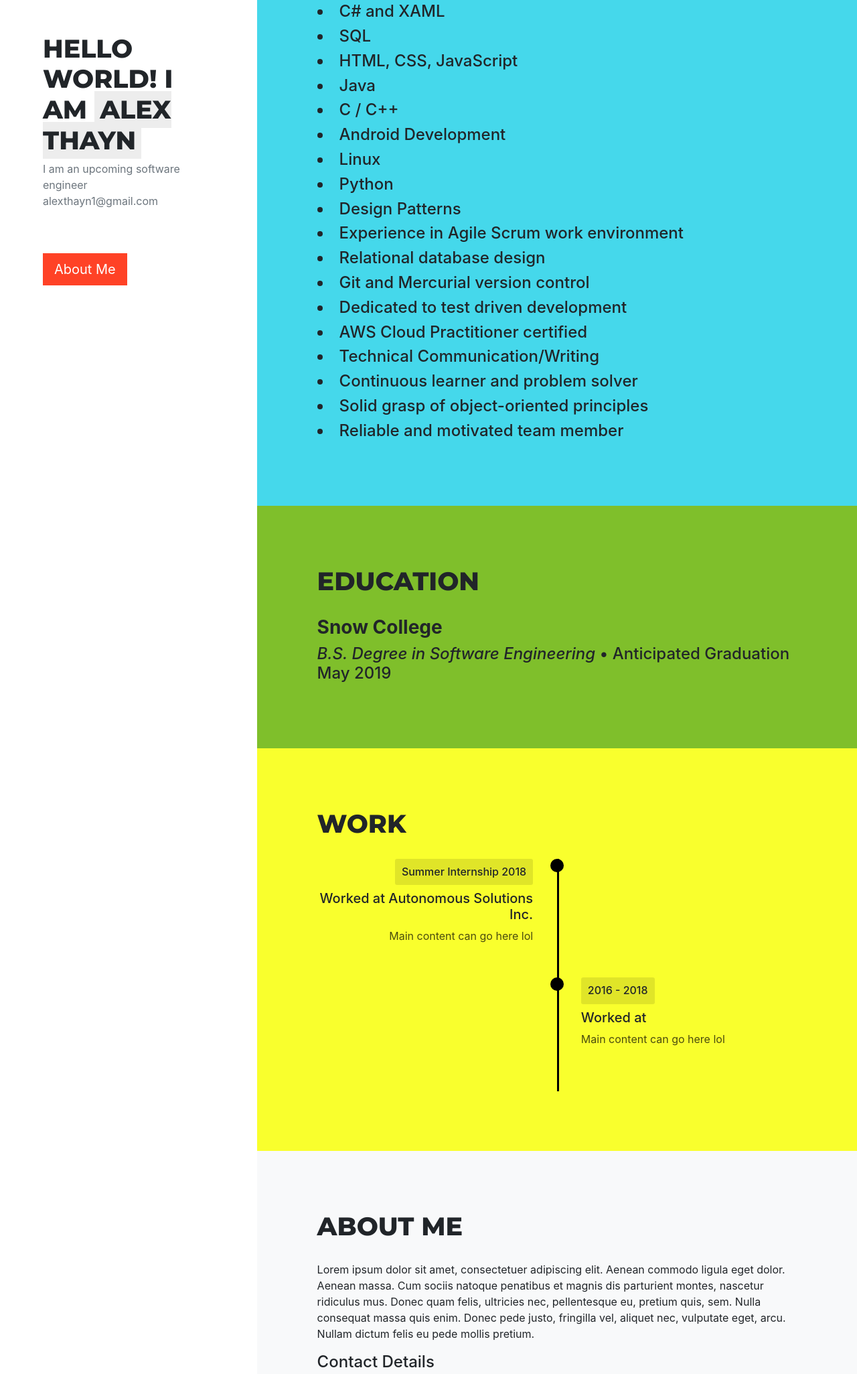
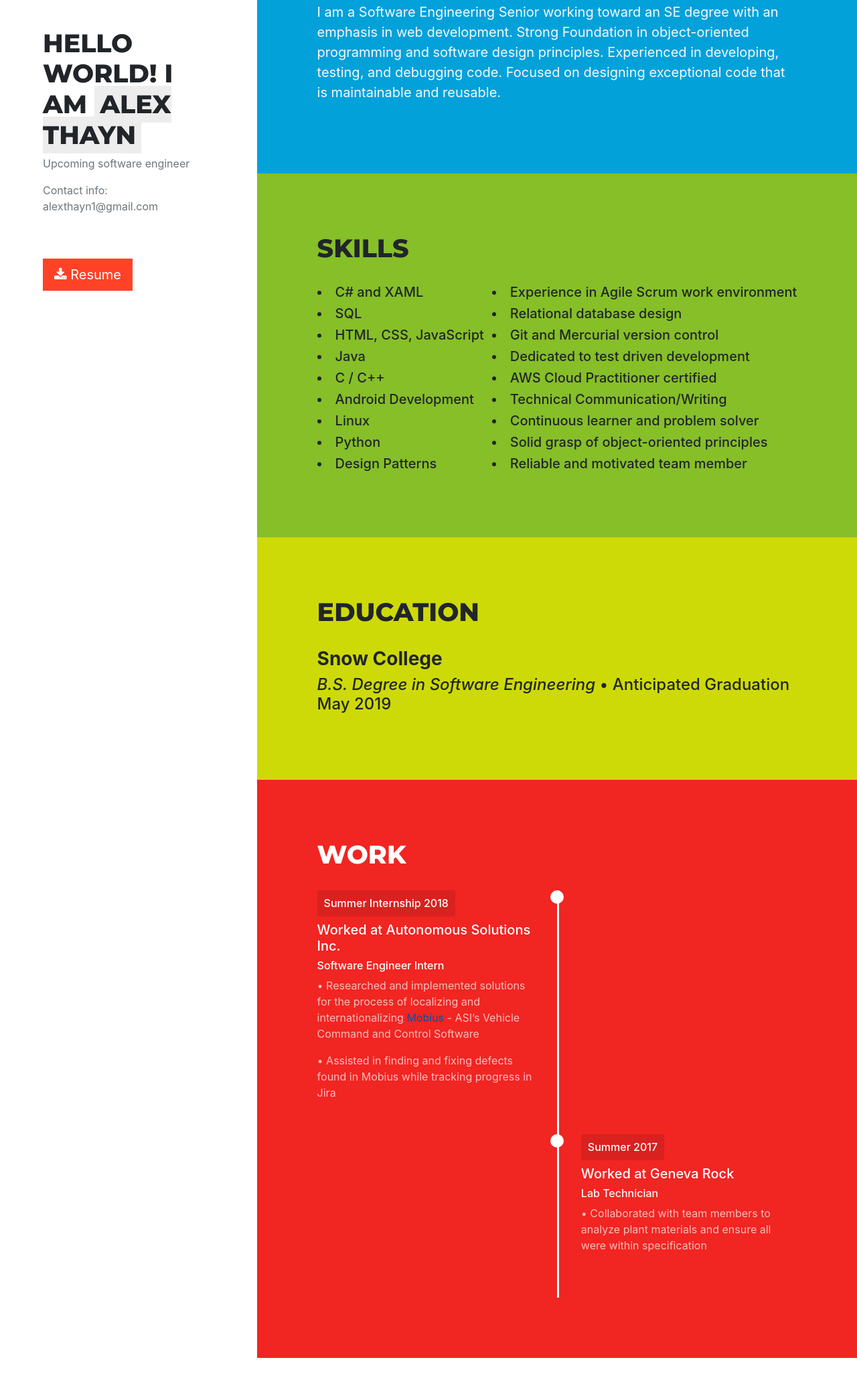
Before and after one commit to alexthayn/alexthayn.github.io, a plain HTML site: page index.html in a window 1280 px wide. Shown: the part 162-2213 px from the top of the page at 67% size. After the commit the page ends 2189 px from the top, so only its background shows below. Drawn offline with nearby package versions, Linux system fonts and the light colour scheme; some icons are missing.

Commit message:
Updated about me section, changed some styling

```diff
--- a/index.html
+++ b/index.html
@@ -19,8 +19,8 @@
 		<div class="sidebar d-flex align-items-center" style="">
 			<div class="main-info">
 				<h1 class="heading">Hello World! I AM <span class="highlight">Alex Thayn</span></h1>
-				<p class="text-muted">I am an upcoming software engineer <br>
-                    alexthayn1@gmail.com</p>
+                <p class="text-muted">Upcoming software engineer</p>
+                <p class="text-muted">Contact info: <br>alexthayn1@gmail.com</p>
 				<div class="social my-2">
 					<a target="_blank" href="https://www.linkedin.com/in/alex-thayn/">
 						<span class="socicon-linkedin"></span>
@@ -30,13 +30,17 @@
 					</a>
 				</div>
 
-				<a href="#about me" class="btn btn-primary btn-lg">About Me</a>
-
+				<!--<a href="#about me" class="btn btn-primary btn-lg">About Me</a>-->
+                <a href="./documents/AlexThayn.pdf" download class="btn btn-primary btn-lg"><i class="fa fa-download"></i> Resume</a>
 			</div>
 		</div>
 
 		<div class="main-content">
-			<section class="blue">
+            <section id="about me" class="blue text-light">
+				<h2 class="heading">About Me</h2>
+                <p class="fontsize-main">I am a Software Engineering Senior working toward an SE degree with an emphasis in web development. Strong Foundation in object-oriented programming and software design principles. Experienced in developing, testing, and debugging code. Focused on designing exceptional code that is maintainable and reusable. </p>
+			</section>
+			<section class="green">
 				<h2 class="heading">Skills</h2>
                 <div class="skills-content">
                     <div>
@@ -64,13 +68,13 @@
                 </div>
 			</section>
 
-            <section class="green">
+            <section class="yellow">
                 <h2 class="heading">Education</h2>
                 <h3><b>Snow College</b></h3>
                 <h4><em>B.S. Degree in Software Engineering</em> &bull; Anticipated Graduation May 2019</h4>
             </section>
 
-			<section class="yellow">
+			<section class="red text-white">
 				<h2 class="heading">Work</h2>
 
 				<div id="timeline">
@@ -79,30 +83,22 @@
 						<div class="timeline-content">
 							<h6 class="date">Summer Internship 2018</h6>
 							<h5>Worked at Autonomous Solutions Inc.</h5>
-							<p class="">Main content can go here lol</p>
+                            <h6>Software Engineer Intern</h6>
+                            <p>&bull; Researched and implemented solutions for the process of localizing and internationalizing <a  href="https://www.asirobots.com/platforms/">Mobius </a>- ASI’s Vehicle Command and Control Software </p>
+                            <p>&bull; Assisted in finding and fixing defects found in Mobius while tracking progress in Jira</p>
 						</div>
 					</div>
 
 					<div class="timeline-item clearfix">
 						<div class="timeline-icon"></div>
 						<div class="timeline-content right">
-							<h6 class="date">2016 - 2018</h6>
-							<h5>Worked at </h5>
-							<p class="">Main content can go here lol</p>
+							<h6 class="date">Summer 2017</h6>
+							<h5>Worked at Geneva Rock</h5>
+                            <h6 class="text-light">Lab Technician</h6>
+							<p class="">&bull; Collaborated with team members to analyze plant materials and ensure all were within specification</p>
 						</div>
 					</div>
 				</div>
-			</section>
-
-			<section id="about me" class="bg-light">
-				<h2 class="heading">About Me</h2>
-                <p>Lorem ipsum dolor sit amet, consectetuer adipiscing elit. Aenean commodo ligula eget dolor. Aenean massa. Cum sociis natoque penatibus et magnis dis parturient montes, nascetur ridiculus mus. Donec quam felis, ultricies nec, pellentesque eu, pretium quis, sem. Nulla consequat massa quis enim. Donec pede justo, fringilla vel, aliquet nec, vulputate eget, arcu. Nullam dictum felis eu pede mollis pretium.</p>
-                <h4>Contact Details</h4>
-                <p>Alex Thayn <br>
-                    alexthayn1@gmail.com <br>
-                    Highland, UT 84003 US</p>
-
-                <a href="./documents/AlexThayn.pdf" download class="btn btn-primary btn-lg"><i class="fa fa-download"></i> Resume</a>
 			</section>
 		</div>
 
--- a/styles/styles.css
+++ b/styles/styles.css
@@ -1,5 +1,10 @@
 a:hover {
   text-decoration: none;
+}
+
+
+a{
+    color: #0A4FA5;
 }
 
 .sidebar {
@@ -23,6 +28,7 @@ a:hover {
   float: none;
   clear: none;
 }
+
 
 .heading {
   font-family: 'Montserrat', sans-serif !important;
@@ -58,6 +64,9 @@ a:hover {
   border-color: #E53B22;
 }
 
+.fontsize-main{
+    font-size: 20px;
+}
 .social:hover a {
   color: rgba(0, 0, 0, 0.4);
 }
@@ -82,27 +91,35 @@ section .heading {
 }
 
 section.yellow {
-  background-color: #f9ff2d;
+  background-color: #CEDA07;
 }
 
-section.voilet {
+section.darkyellow{
+    background-color: #EFD858;
+}
+
+section.violet {
   background-color: #4768FD;
 }
 
+section.darkblue{
+    background-color: #0A4FA5;
+}
+
 section.blue {
-    background-color: #45d8eb;
+    background-color: #03A1DA;
 }
 
 section.green {
-    background-color: #7FBF2B;
+    background-color: #86BF28;
 }
 
 section.orange {
-    background-color: #F38528;
+    background-color: #F3B129;
 }
 
 section.red {
-    background-color: #F13A23;
+    background-color: #F12522;
 }
 
 .progress {
@@ -112,6 +129,15 @@ section.red {
 
 .progress .bg-blue {
   background-color: #2e96a5;
+}
+
+text-white{
+    color: white;
+}
+
+
+.text-grey{
+    color: dimgrey;
 }
 
 #timeline {
@@ -127,7 +153,7 @@ section.red {
   content: "";
   width: 3px;
   height: 100%;
-  background: #000;
+  background: #fff;
   left: 50%;
   top: 0;
   position: absolute;
@@ -143,11 +169,11 @@ section.red {
 #timeline .timeline-item {
   margin-bottom: 50px;
   position: relative;
-  text-align: right;
+  text-align: left;
 }
 
 #timeline .timeline-item .timeline-icon {
-  background: #000;
+  background: #fff;
   width: 20px;
   height: 20px;
   position: absolute;
@@ -170,7 +196,7 @@ section.red {
 }
 
 #timeline .timeline-item .timeline-content p {
-  color: rgba(0, 0, 0, 0.7);
+  color: rgba(256, 256, 256, 0.7);
 }
 
 #timeline .timeline-item .timeline-content .date {
@@ -200,6 +226,8 @@ section.red {
     display: list-item;
     list-style-type: disc;
     list-style-position: inside;
+    font-size: 20px;
+     font-weight: 500;
 }
 
 @media (max-width: 767px) {
@@ -236,4 +264,5 @@ section.red {
     left: 0;
   }
 }
+
 /*# sourceMappingURL=styles.css.map */
```
